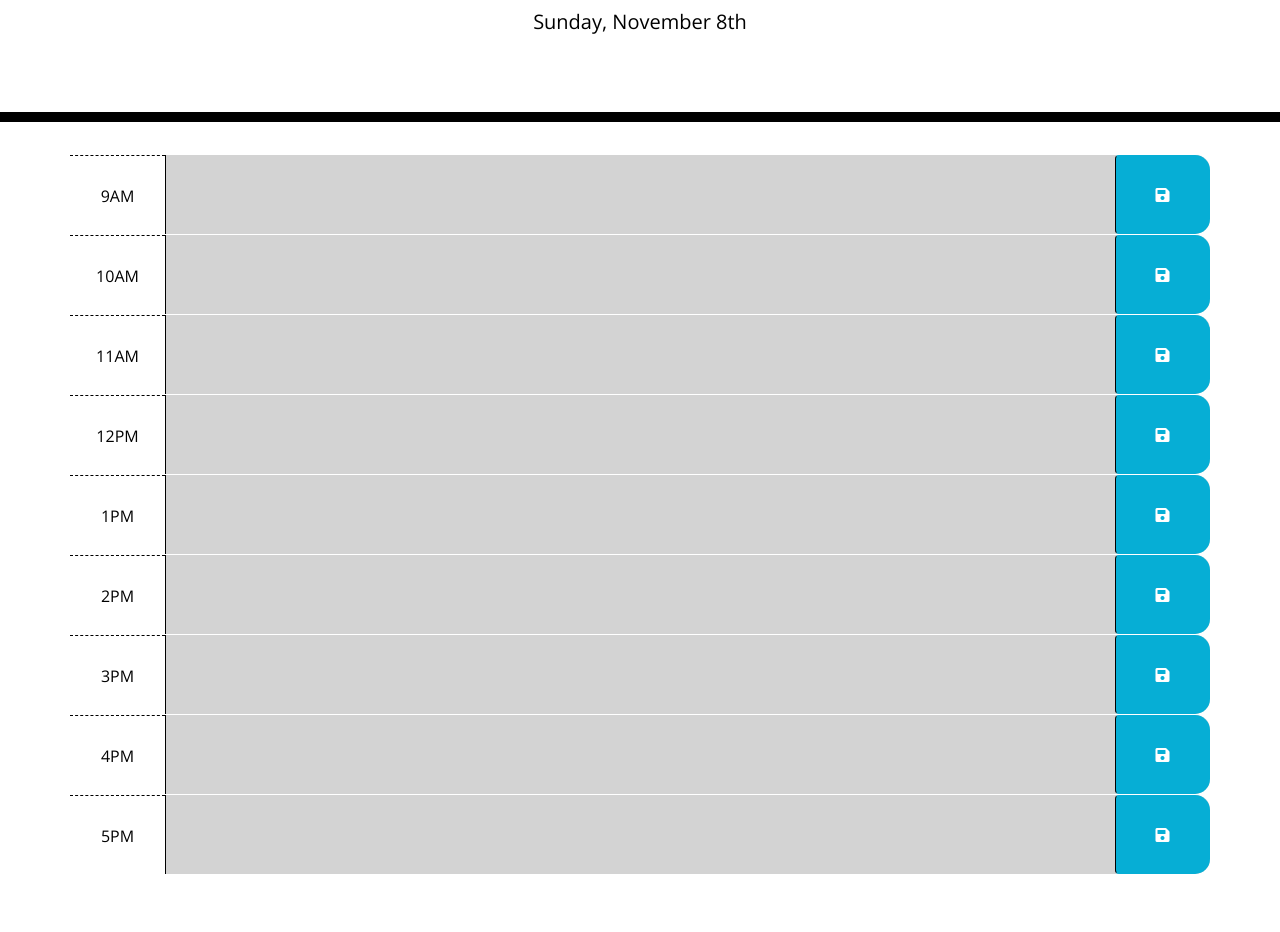
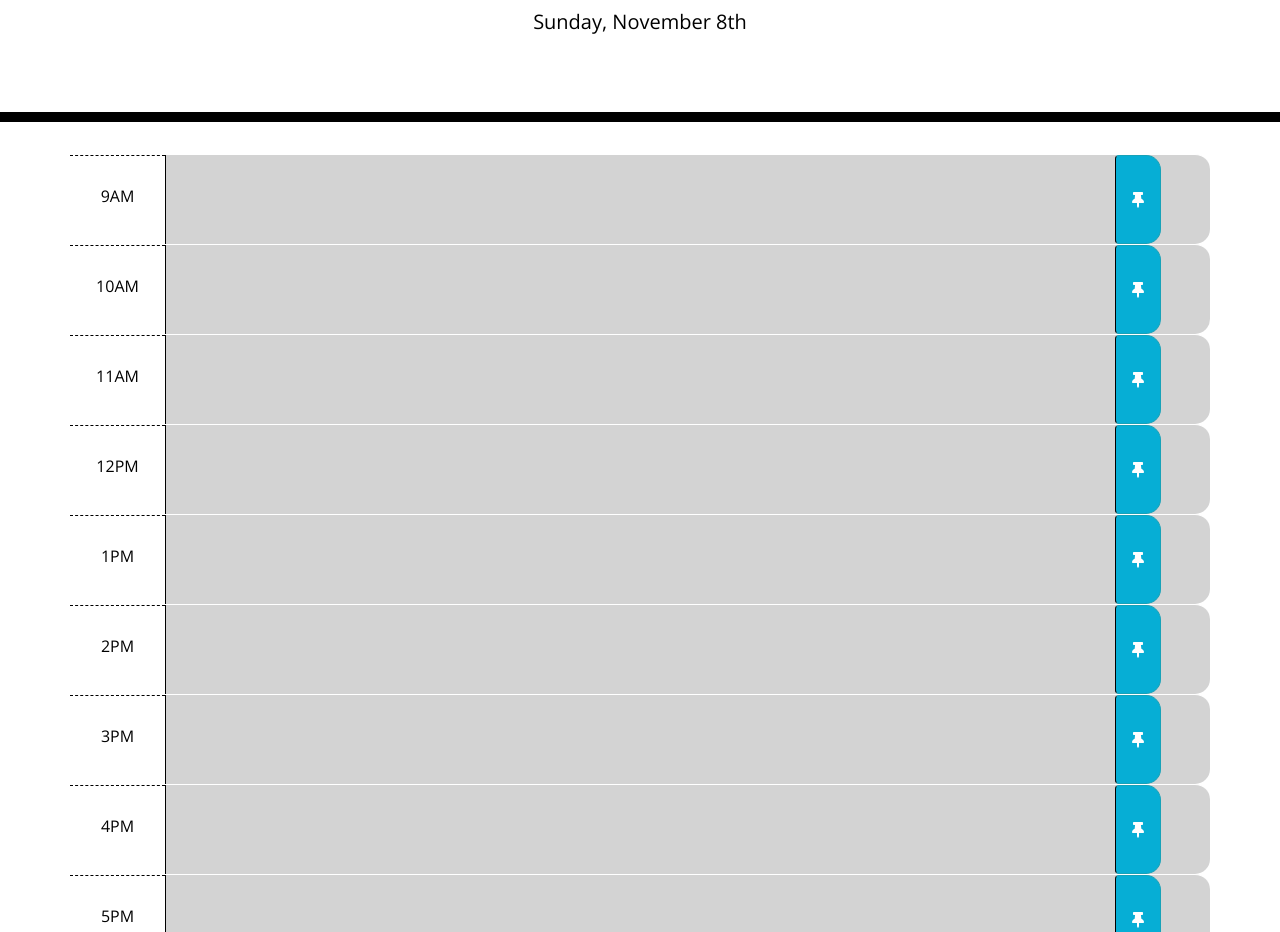
Before and after one commit to amanduke/work-day-scheduler, a plain HTML site: page Develop/index.html in a window 1280 px wide. Shown: the part 182-1114 px from the top of the page. Before the commit the page ends 1056 px from the top, so only its background shows below. Drawn offline with nearby package versions, Linux system fonts and the light colour scheme; files whose address does not match are found by name.

Commit message:
buttons css

```diff
--- a/Develop/index.html
+++ b/Develop/index.html
@@ -15,7 +15,7 @@
 <body>
   <header class="jumbotron">
     <h1 class="display-3">Work Day Scheduler</h1>
-    <p class="lead">A simple calendar app for scheduling your work day</p>
+    <p class="lead">A simple calendar app that Alexis clearly needs!</p>
     <p id="currentDay" class="lead"></p>
   </header>
   <div class="container">
@@ -26,7 +26,8 @@
       </div>
       <textarea class="col-md-10 description">
       </textarea>
-      <button class="btn saveBtn col-md-1"><i class="fas fa-save"></i></button>
+      <button type="button" class="btn btn-outline-info waves-effect px-3 saveBtn"><i class="fas fa-thumbtack"
+        aria-hidden="true"></i></button>
     </div>
     <div id="hour-10" class="row time-block">
       <div class="col-md-1 hour">
@@ -34,7 +35,8 @@
       </div>
       <textarea class="col-md-10 description">
       </textarea>
-      <button class="btn saveBtn col-md-1"><i class="fas fa-save"></i></button>
+      <button type="button" class="btn btn-outline-info waves-effect px-3 saveBtn"><i class="fas fa-thumbtack"
+        aria-hidden="true"></i></button>
     </div>
     <div id="hour-11" class="row time-block">
       <div class="col-md-1 hour">
@@ -42,7 +44,8 @@
       </div>
       <textarea class="col-md-10 description">
       </textarea>
-      <button class="btn saveBtn col-md-1"><i class="fas fa-save"></i></button>
+      <button type="button" class="btn btn-outline-info waves-effect px-3 saveBtn"><i class="fas fa-thumbtack"
+        aria-hidden="true"></i></button>
     </div>
     <div id="hour-12" class="row time-block">
       <div class="col-md-1 hour">
@@ -50,7 +53,8 @@
       </div>
       <textarea class="col-md-10 description">
       </textarea>
-      <button class="btn saveBtn col-md-1"><i class="fas fa-save"></i></button>
+      <button type="button" class="btn btn-outline-info waves-effect px-3 saveBtn"><i class="fas fa-thumbtack"
+        aria-hidden="true"></i></button>
     </div>
    <div id="hour-13" class="row time-block">
       <div class="col-md-1 hour">
@@ -58,7 +62,8 @@
       </div>
       <textarea class="col-md-10 description">
       </textarea>
-      <button class="btn saveBtn col-md-1"><i class="fas fa-save"></i></button>
+      <button type="button" class="btn btn-outline-info waves-effect px-3 saveBtn"><i class="fas fa-thumbtack"
+        aria-hidden="true"></i></button>
     </div>
     <div id="hour-14" class="row time-block">
       <div class="col-md-1 hour">
@@ -66,7 +71,8 @@
       </div>
       <textarea class="col-md-10 description">
       </textarea>
-      <button class="btn saveBtn col-md-1"><i class="fas fa-save"></i></button>
+      <button type="button" class="btn btn-outline-info waves-effect px-3 saveBtn"><i class="fas fa-thumbtack"
+        aria-hidden="true"></i></button>
     </div>
     <div id="hour-15" class="row time-block">
      <div class="col-md-1 hour">
@@ -74,7 +80,8 @@
       </div>
       <textarea class="col-md-10 description">
       </textarea>
-      <button class="btn saveBtn col-md-1"><i class="fas fa-save"></i></button>
+      <button type="button" class="btn btn-outline-info waves-effect px-3 saveBtn"><i class="fas fa-thumbtack"
+        aria-hidden="true"></i></button>
     </div>
     <div id="hour-16" class="row time-block">
       <div class="col-md-1 hour">
@@ -82,7 +89,8 @@
       </div>
       <textarea class="col-md-10 description">
       </textarea>
-      <button class="btn saveBtn col-md-1"><i class="fas fa-save"></i></button>
+      <button type="button" class="btn btn-outline-info waves-effect px-3 saveBtn"><i class="fas fa-thumbtack"
+        aria-hidden="true"></i></button>
     </div>
     <div id="hour-17" class="row time-block">
       <div class="col-md-1 hour">
@@ -90,7 +98,8 @@
       </div>
       <textarea class="col-md-10 description">
       </textarea>
-      <button class="btn saveBtn col-md-1"><i class="fas fa-save"></i></button>
+      <button type="button" class="btn btn-outline-info waves-effect px-3 saveBtn"><i class="fas fa-thumbtack"
+        aria-hidden="true"></i></button>
     </div>
 
     <script src="https://code.jquery.com/jquery-3.4.1.min.js"></script>
--- a/Develop/style.css
+++ b/Develop/style.css
@@ -32,7 +32,7 @@ body {
 
   .row {
     white-space: pre-wrap;
-    height: 80px;
+    height: 90px;
     border-top: 1px solid white;;
   }
 
```
